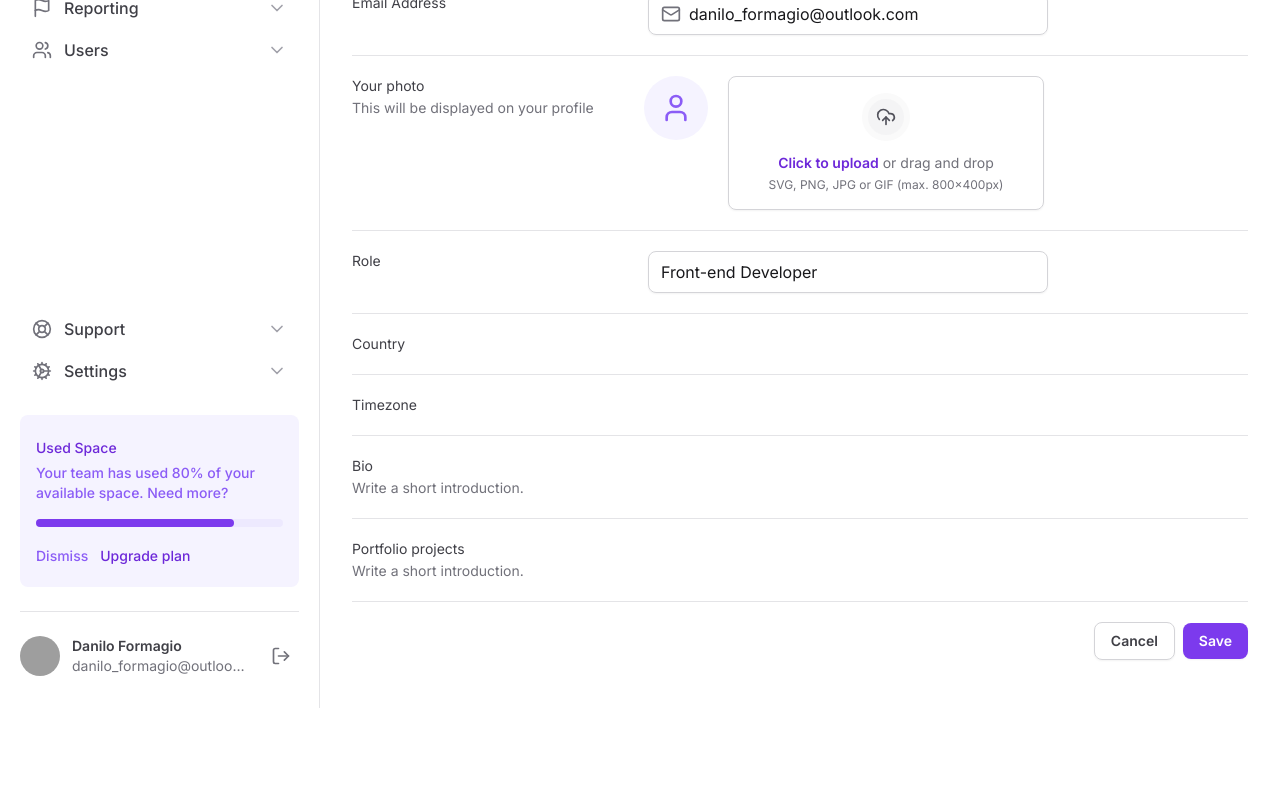
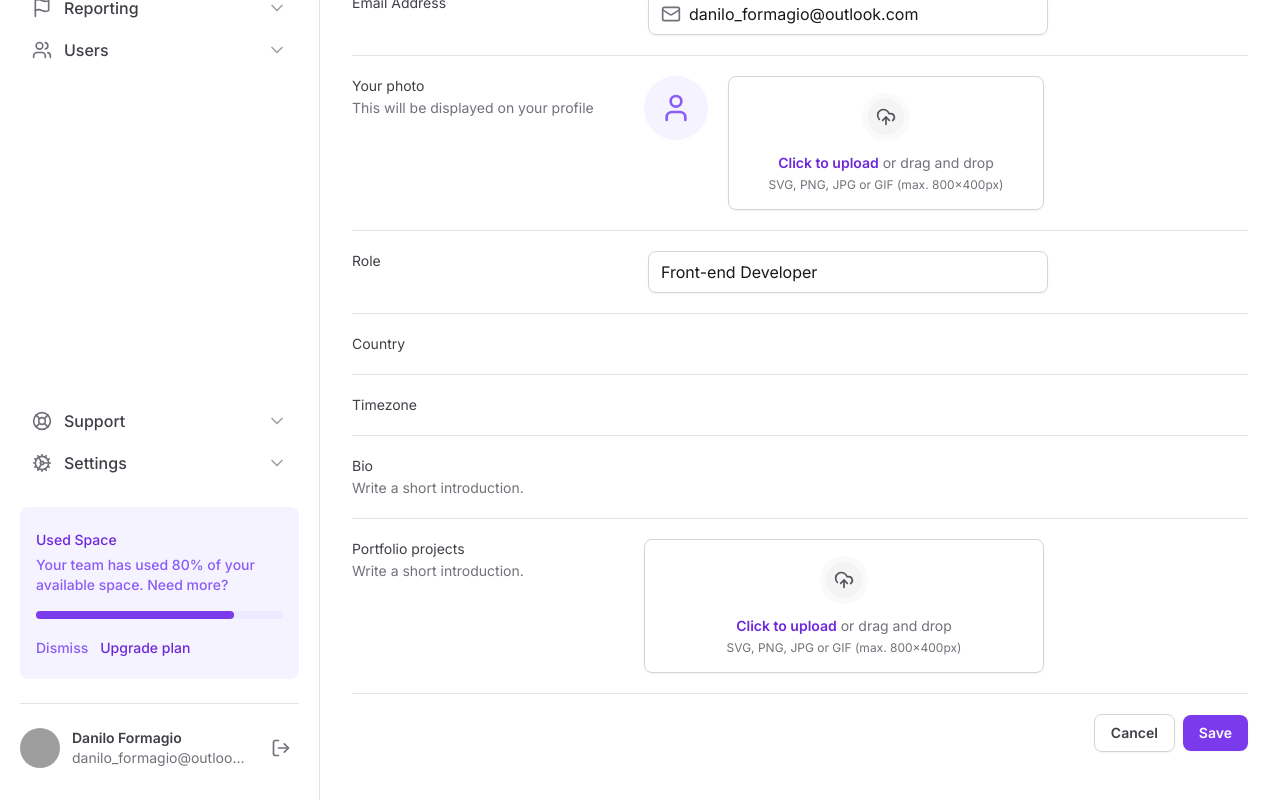
Before and after one commit to danilo-formagio/tailwind-next, a Next.js app: page / in a window 1280 px wide. Shown: the part 340-1140 px from the top of the page. Before the commit the page ends 1048 px from the top, so only its background shows below. Built offline with nearby package versions, Linux system fonts and the light colour scheme; grey boxes are pictures that could not be loaded.

Commit message:
Create File Input using composition pattern

```diff
--- a/src/app/page.tsx
+++ b/src/app/page.tsx
@@ -1,6 +1,7 @@
 import { SettingsTabs } from '@/components/SettingsTabs';
 import * as Input from '@/components/Input';
-import { Mail, UploadCloud, User } from 'lucide-react';
+import { Mail } from 'lucide-react';
+import * as FileInput from '@/components/Form/FileInput';
 
 export default function Home() {
   return (
@@ -65,28 +66,11 @@ export default function Home() {
               Your photo
               <span className="mt-0.5 block text-sm font-normal text-zinc-500">This will be displayed on your profile</span>
             </label>
-            <div className="flex items-start gap-5">
-              <div className="flex h-16 w-16 items-center justify-center rounded-full bg-violet-50">
-                <User className="h-8 w-8 text-violet-500" />
-              </div>
-
-              <label
-                htmlFor="photo"
-                className="hover:bg-violet-25 group flex flex-1 cursor-pointer flex-col items-center gap-3 rounded-lg border border-zinc-300 px-6 py-4 text-center text-zinc-500 shadow-sm hover:border-violet-200 hover:text-violet-500"
-              >
-                <div className="border-6 rounded-full border-zinc-50 bg-zinc-100 p-2 group-hover:border-violet-50 group-hover:bg-violet-100">
-                  <UploadCloud className="h-5 w-5 text-zinc-600 group-hover:text-violet-600" />
-                </div>
-
-                <div className="flex flex-col items-center gap-1">
-                  <span className="text-sm">
-                    <span className="font-semibold text-violet-700">Click to upload</span> or drag and drop
-                  </span>
-                  <span className="text-xs">SVG, PNG, JPG or GIF (max. 800x400px)</span>
-                </div>
-              </label>
-              <input type="file" className="sr-only" id="photo" />
-            </div>
+            <FileInput.Root className="flex items-start gap-5">
+              <FileInput.ImagePreview />
+              <FileInput.Trigger />
+              <FileInput.Control />
+            </FileInput.Root>
           </div>
 
           <div className="grid grid-cols-form gap-3 pt-5">
@@ -126,6 +110,11 @@ export default function Home() {
               Portfolio projects
               <span className="mt-0.5 block text-sm font-normal text-zinc-500">Write a short introduction.</span>
             </label>
+
+            <FileInput.Root className="flex items-start gap-5">
+              <FileInput.Trigger />
+              <FileInput.Control />
+            </FileInput.Root>
           </div>
 
           <div className="flex items-center justify-end gap-2 pt-5">
--- /dev/null
+++ b/src/components/Form/FileInput/Control.tsx
@@ -0,0 +1,7 @@
+import { ComponentProps } from 'react';
+
+export type ControlProps = ComponentProps<'input'>;
+
+export function Control(props: ControlProps) {
+  return <input type="file" className="sr-only" id="photo" {...props} />;
+}
--- /dev/null
+++ b/src/components/Form/FileInput/ImagePreview.tsx
@@ -0,0 +1,9 @@
+import { User } from 'lucide-react';
+
+export function ImagePreview() {
+  return (
+    <div className="flex h-16 w-16 items-center justify-center rounded-full bg-violet-50">
+      <User className="h-8 w-8 text-violet-500" />
+    </div>
+  );
+}
--- /dev/null
+++ b/src/components/Form/FileInput/Root.tsx
@@ -0,0 +1,7 @@
+import { ComponentProps } from 'react';
+
+export interface RootProps extends ComponentProps<'div'> {}
+
+export function Root(props: RootProps) {
+  return <div {...props} />;
+}
--- /dev/null
+++ b/src/components/Form/FileInput/Trigger.tsx
@@ -0,0 +1,21 @@
+import { UploadCloud } from 'lucide-react';
+
+export function Trigger() {
+  return (
+    <label
+      htmlFor="photo"
+      className="hover:bg-violet-25 group flex flex-1 cursor-pointer flex-col items-center gap-3 rounded-lg border border-zinc-300 px-6 py-4 text-center text-zinc-500 shadow-sm hover:border-violet-200 hover:text-violet-500"
+    >
+      <div className="border-6 rounded-full border-zinc-50 bg-zinc-100 p-2 group-hover:border-violet-50 group-hover:bg-violet-100">
+        <UploadCloud className="h-5 w-5 text-zinc-600 group-hover:text-violet-600" />
+      </div>
+
+      <div className="flex flex-col items-center gap-1">
+        <span className="text-sm">
+          <span className="font-semibold text-violet-700">Click to upload</span> or drag and drop
+        </span>
+        <span className="text-xs">SVG, PNG, JPG or GIF (max. 800x400px)</span>
+      </div>
+    </label>
+  );
+}
--- /dev/null
+++ b/src/components/Form/FileInput/index.tsx
@@ -0,0 +1,6 @@
+import { Control } from './Control';
+import { ImagePreview } from './ImagePreview';
+import { Root } from './Root';
+import { Trigger } from './Trigger';
+
+export { Control, ImagePreview, Root, Trigger };
--- a/src/components/Input.tsx
+++ b/src/components/Input.tsx
@@ -1,5 +1,4 @@
 import { ComponentProps } from 'react';
-import { Search } from 'lucide-react';
 
 export interface InputPrefixProps extends ComponentProps<'div'> {}
 
```
